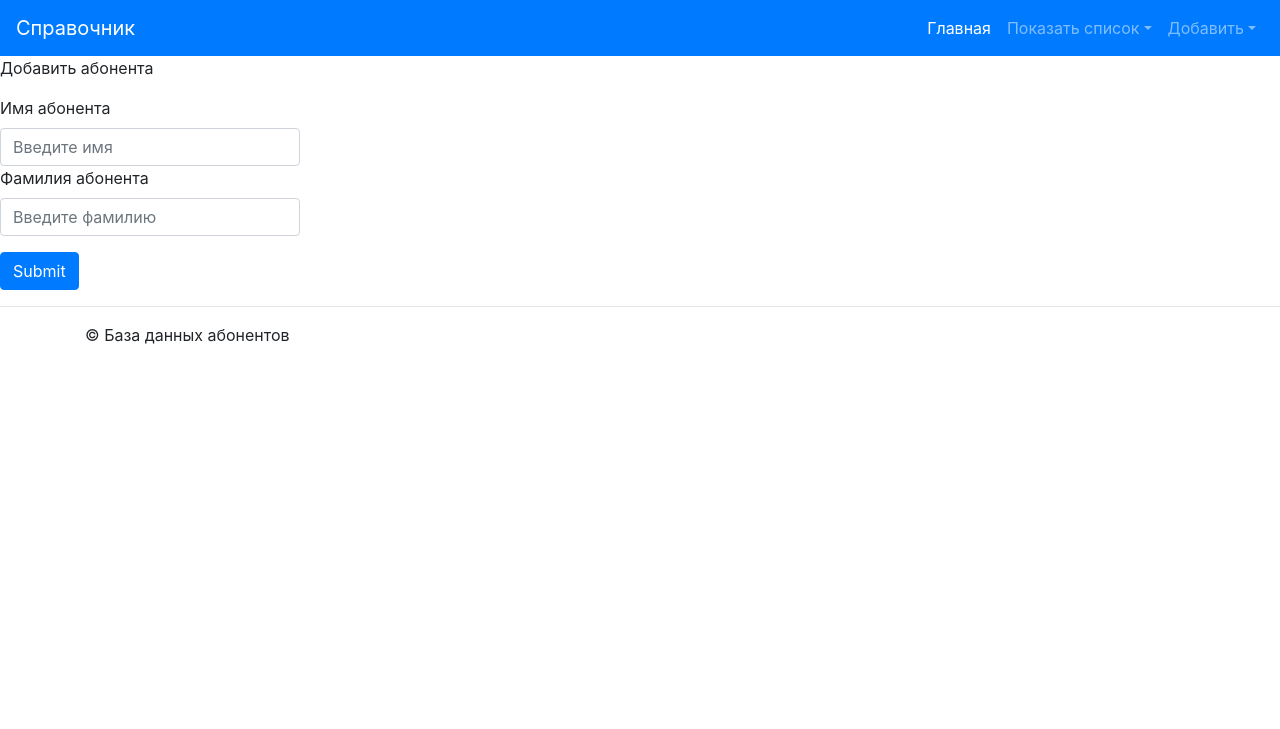
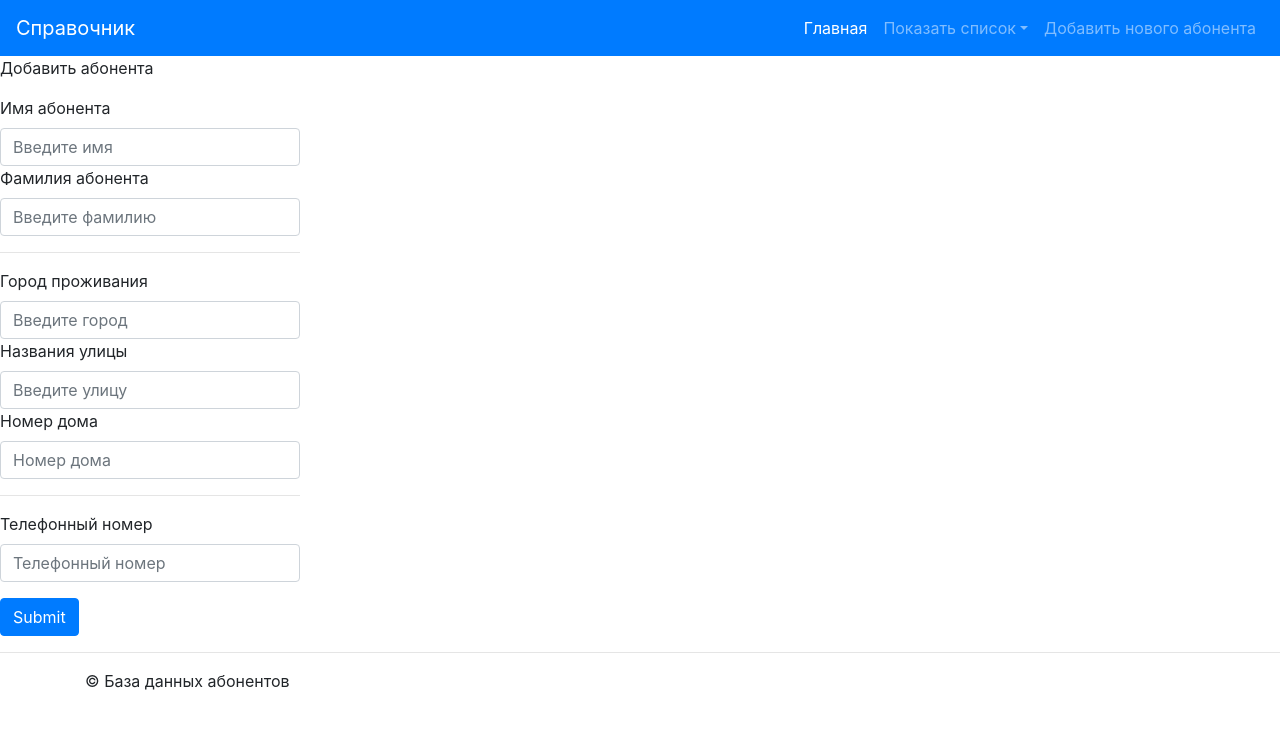
Before and after one commit to Bekzat2021/phonebook, a PHP site: page /addAbonent.php in a window 1280 px wide. Shown: the top 729 px of the page. Run offline with PHP 8.4, Linux system fonts and the light colour scheme.

Commit message:
Adding inserion address with abonent to Data Base

```diff
--- a/addAbonent.php
+++ b/addAbonent.php
@@ -6,9 +6,19 @@ echo '<p>Добавить абонента</p>';
 echo '<form action="addAbonentToDB.php" method="post" style="width: 300px">
   <div class="form-group">
     <label for="name">Имя абонента</label>
-    <input type="text" class="form-control" id="name" name="name" placeholder="Введите имя">
+    <input type="text" class="form-control" name="name" placeholder="Введите имя">
     <label for="lastname">Фамилия абонента</label>
-    <input type="text" class="form-control" id="lastname" name="lastname" placeholder="Введите фамилию">
+    <input type="text" class="form-control" name="lastname" placeholder="Введите фамилию">
+    <hr>
+    <label for="city">Город проживания</label>
+    <input type="text" class="form-control" name="city" placeholder="Введите город">
+    <label for="street">Названия улицы</label>
+    <input type="text" class="form-control" name="street" placeholder="Введите улицу">
+    <label for="house">Номер дома</label>
+    <input type="text" class="form-control" name="house" placeholder="Номер дома">
+    <hr>
+    <label for="phone_number">Телефонный номер</label>
+    <input type="text" class="form-control" name="phone_number" placeholder="Телефонный номер">
   </div>
   <button type="submit" class="btn btn-primary">Submit</button>
 </form>';
--- a/header.php
+++ b/header.php
@@ -32,12 +32,7 @@
       </li>
 
       <li class="nav-item dropdown">
-        <a class="nav-link dropdown-toggle" href="#" id="navbarDropdown" role="button" data-toggle="dropdown" aria-haspopup="true" aria-expanded="false">Добавить</a>
-        <div class="dropdown-menu" aria-labelledby="navbarDropdown">
-          <a class="dropdown-item" href="addAbonent.php">Абонента</a>
-          <a class="dropdown-item" href="#">Телефон</a>
-          <a class="dropdown-item" href="addAddresses.php">Адрес</a>
-        </div>
+        <a class="nav-link " href="addAbonent.php" role="button" aria-haspopup="true" aria-expanded="false">Добавить нового абонента</a>
       </li>
 
     </ul>
```
Also changed, not shown: addAbonentToDB.php (+15 -0 lines), address.php (+5 -2 lines).
